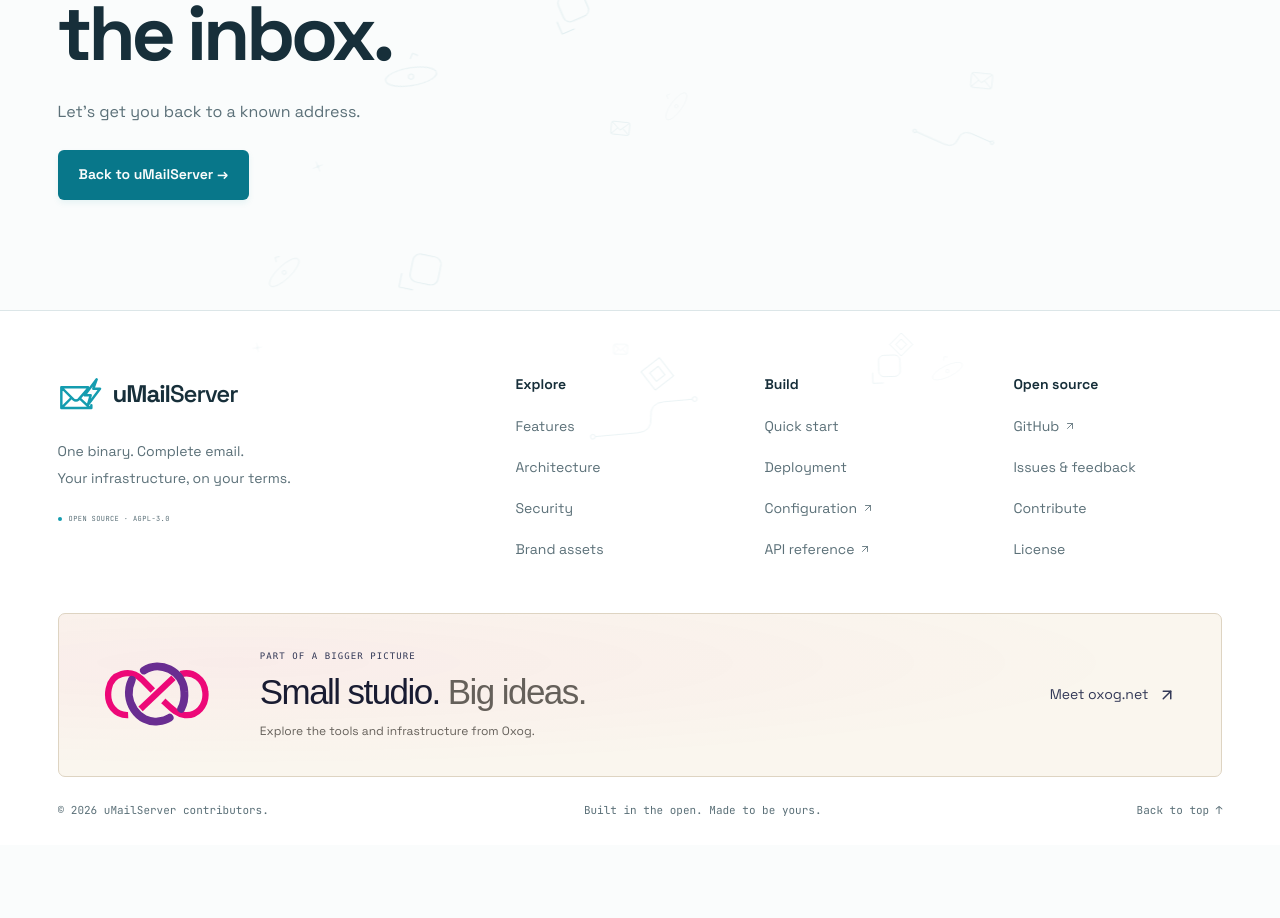
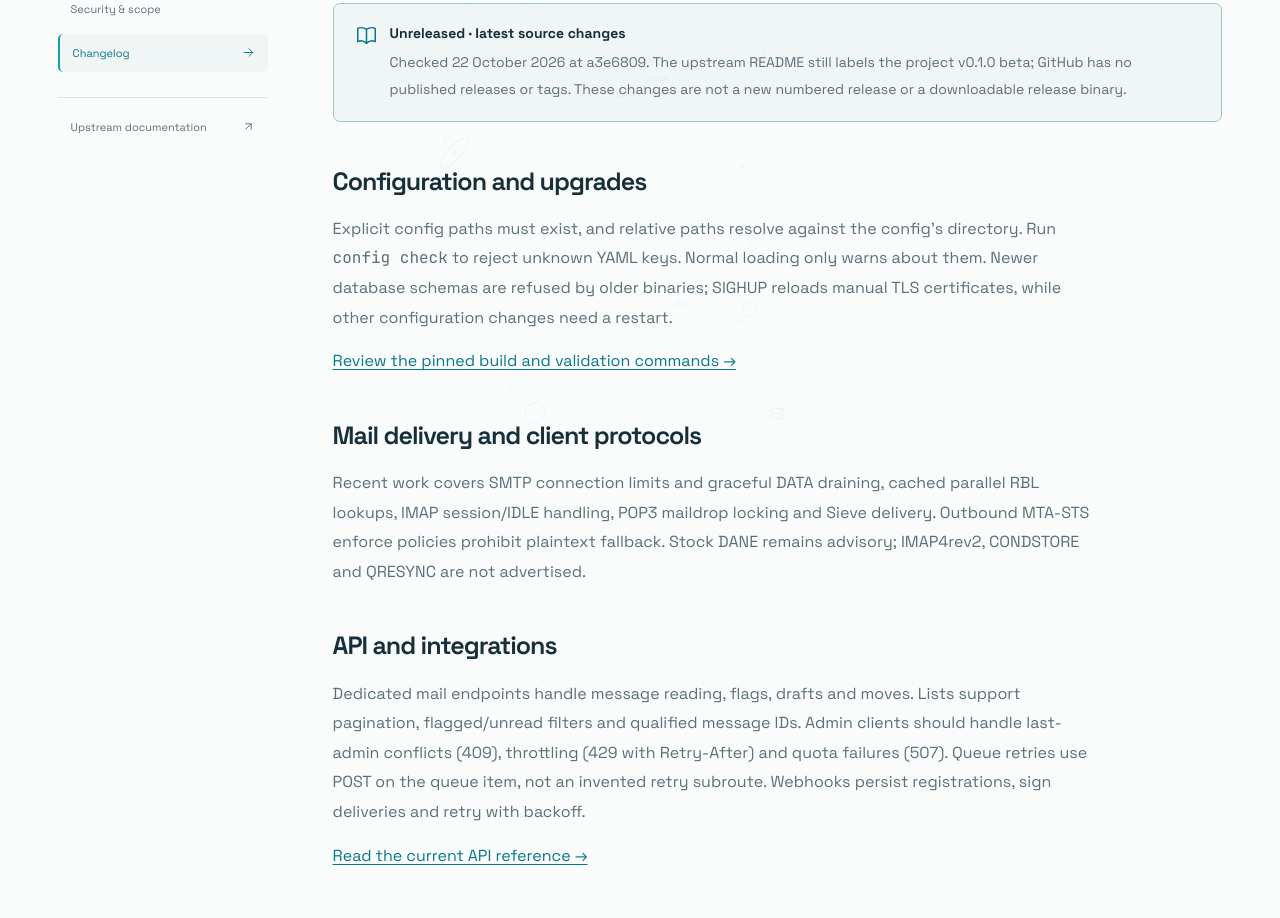
Before and after one commit to uMailServer/umailserver-site, a Next.js app: page /docs/changelog in a window 1280 px wide. Before the commit this address had no page. Shown: the part 358-1276 px from the top of the page. Before the commit the page ends 1203 px from the top, so only its background shows below. Built offline with nearby package versions, Linux system fonts and the light colour scheme.

Commit message:
Refresh product content from current unreleased changelog

```diff
--- a/scripts/check-export.mjs
+++ b/scripts/check-export.mjs
@@ -74,6 +74,7 @@ for (const p of [
   'docs/architecture/',
   'docs/deployment/',
   'docs/security/',
+  'docs/changelog/',
   'brand/',
 ]) {
   const html = await readFile(path.join(root, p, 'index.html'), 'utf8');
--- /dev/null
+++ b/src/app/docs/changelog/page.tsx
@@ -0,0 +1,90 @@
+import type { Metadata } from 'next';
+import Link from 'next/link';
+import { DocsShell, Callout, SourceLink } from '@/components/docs';
+import { productStatus, productRevision, productCheckedOn } from '@/lib/product';
+
+export const metadata: Metadata = {
+  title: 'Changelog',
+  description:
+    'Recent uMailServer mail, API, security and deployment changes, distinguished from published releases.',
+  alternates: { canonical: '/docs/changelog/' },
+};
+
+export default function Changelog() {
+  return (
+    <DocsShell
+      title="What’s changed. What to check."
+      intro="A source-grounded summary of recent changes and what they mean for operators and integrations."
+      path="/docs/changelog/"
+    >
+      <Callout title="Unreleased · latest source changes">
+        Checked {productCheckedOn} at {productRevision.slice(0, 7)}. The upstream README still
+        labels the project {productStatus}; GitHub has no published releases or tags. These changes
+        are not a new numbered release or a downloadable release binary.
+      </Callout>
+      <section>
+        <h2>Configuration and upgrades</h2>
+        <p>
+          Explicit config paths must exist, and relative paths resolve against the config’s
+          directory. Run <code>config check</code> to reject unknown YAML keys. Normal loading only
+          warns about them. Newer database schemas are refused by older binaries; SIGHUP reloads
+          manual TLS certificates, while other configuration changes need a restart.
+        </p>
+        <p>
+          <Link href="/docs/getting-started/">
+            Review the pinned build and validation commands →
+          </Link>
+        </p>
+      </section>
+      <section>
+        <h2>Mail delivery and client protocols</h2>
+        <p>
+          Recent work covers SMTP connection limits and graceful DATA draining, cached parallel RBL
+          lookups, IMAP session/IDLE handling, POP3 maildrop locking and Sieve delivery. Outbound
+          MTA-STS enforce policies prohibit plaintext fallback. Stock DANE remains advisory;
+          IMAP4rev2, CONDSTORE and QRESYNC are not advertised.
+        </p>
+      </section>
+      <section>
+        <h2>API and integrations</h2>
+        <p>
+          Dedicated mail endpoints handle message reading, flags, drafts and moves. Lists support
+          pagination, flagged/unread filters and qualified message IDs. Admin clients should handle
+          last-admin conflicts (409), throttling (429 with Retry-After) and quota failures (507).
+          Queue retries use POST on the queue item, not an invented retry subroute. Webhooks persist
+          registrations, sign deliveries and retry with backoff.
+        </p>
+        <p>
+          <SourceLink file="docs/api-reference.md">Read the current API reference →</SourceLink>
+        </p>
+      </section>
+      <section>
+        <h2>Account security and operations</h2>
+        <p>
+          Login lockouts, TOTP attempt limits, session revocation and expiring API tokens harden
+          account access. Forwarded audit IPs require a trusted proxy. MCP refuses non-loopback
+          binding without an explicit auth token. CLI backups require a stopped server, and restore
+          output is staged in restore_temp/ for inspection.
+        </p>
+        <p>
+          <Link href="/docs/deployment/">Check deployment boundaries →</Link>
+        </p>
+      </section>
+      <section>
+        <h2>Observability and documented scope</h2>
+        <p>
+          Optional OpenTelemetry tracing and authentication-cache metrics accompany the existing
+          Prometheus endpoint. Metrics and /healthz use the metrics listener; /health and
+          /health/ready use the web listener. Web/API/admin listeners still need an HTTPS proxy. MCP
+          queue tools, Contacts and some settings/profile screens remain incomplete.
+        </p>
+        <p>
+          This summary combines the upstream Unreleased notes, including audit rounds 141–220, with
+          the current implementation. Where older prose differs, the linked source snapshot
+          controls. See the <SourceLink file="CHANGELOG.md">full upstream changelog</SourceLink> and{' '}
+          <Link href="/docs/security/">current limitations</Link>.
+        </p>
+      </section>
+    </DocsShell>
+  );
+}
--- a/src/app/sitemap.ts
+++ b/src/app/sitemap.ts
@@ -8,6 +8,7 @@ export default function sitemap(): MetadataRoute.Sitemap {
     'docs/architecture/',
     'docs/deployment/',
     'docs/security/',
+    'docs/changelog/',
     'brand/',
   ].map((path) => ({
     url: `https://umailserver.com/${path}`,
--- a/src/components/docs.tsx
+++ b/src/components/docs.tsx
@@ -1,14 +1,15 @@
 import Link from 'next/link';
 import { Icon } from './icons';
 import { CopyButton } from './interactive';
-export const productRepo = 'https://github.com/uMailServer/uMailServer';
-export const productRevision = 'cc09145f03e150bb6218cf8c32abf3b4675176dd';
+import { productRepo, productRevision, productCheckedOn } from '@/lib/product';
+export { productRepo, productRevision } from '@/lib/product';
 export const docsNav = [
   ['Overview', '/docs/'],
   ['Getting started', '/docs/getting-started/'],
   ['Architecture', '/docs/architecture/'],
   ['Deployment', '/docs/deployment/'],
   ['Security & scope', '/docs/security/'],
+  ['Changelog', '/docs/changelog/'],
 ];
 export function DocsShell({
   title,
@@ -55,8 +56,9 @@ export function DocsShell({
         {children}
         <div className="docs-source">
           Content checked against product source{' '}
-          <a href={`${productRepo}/tree/${productRevision}`}>{productRevision.slice(0, 7)}</a> on 18
-          October 2026. Commands are source-verified; this site does not certify a mail deployment.
+          <a href={`${productRepo}/tree/${productRevision}`}>{productRevision.slice(0, 7)}</a> on{' '}
+          {productCheckedOn}. Commands are source-verified; this site does not certify a mail
+          deployment.
         </div>
       </article>
     </main>
--- a/src/components/interactive.tsx
+++ b/src/components/interactive.tsx
@@ -5,6 +5,7 @@ import { Icon, Logo } from './icons';
 import Link from 'next/link';
 import { usePathname } from 'next/navigation';
 import { AnimationToggle } from './animation-control';
+import { sourceCheckout } from '@/lib/product';
 
 type Theme = 'light' | 'dark' | 'system';
 const themeIcon = { light: 'sun', dark: 'moon', system: 'monitor' };
@@ -260,13 +261,13 @@ const snippets = {
   source: {
     label: 'Build from source',
     file: 'terminal',
-    code: 'git clone https://github.com/uMailServer/uMailServer.git\ncd uMailServer\nmake build\nsudo ./umailserver quickstart admin@example.com\nsudo ./umailserver serve --config /etc/umailserver/umailserver.yaml',
+    code: `${sourceCheckout}\nmake build\nsudo ./umailserver quickstart admin@example.com\nsudo ./umailserver serve --config /etc/umailserver/umailserver.yaml`,
     note: 'Linux / macOS · Go 1.25+, Node.js 20+, npm and make. Review the generated configuration before starting.',
   },
   docker: {
     label: 'Docker',
     file: 'terminal',
-    code: 'git clone https://github.com/uMailServer/uMailServer.git\ncd uMailServer\ndocker build -t umailserver:local .\n# Review the production Compose configuration first:\ncat deploy/docker/production/docker-compose.yml',
+    code: `${sourceCheckout}\ndocker build -t umailserver:local .\n# Review the production Compose configuration first:\ncat deploy/docker/production/docker-compose.yml`,
     note: 'Build the image locally. The production Compose example also includes a TLS reverse proxy; review its volumes, secrets and ports before use.',
   },
 };
--- /dev/null
+++ b/src/lib/product.ts
@@ -0,0 +1,7 @@
+// Product status and source snapshot, checked against upstream on 22 October 2026.
+// Unreleased changes are not a published binary release.
+export const productRepo = 'https://github.com/uMailServer/uMailServer';
+export const productRevision = 'a3e6809f96003ef9dcd3aea1ef2277bc1461201b';
+export const productCheckedOn = '22 October 2026';
+export const productStatus = 'v0.1.0 beta';
+export const sourceCheckout = `git clone ${productRepo}.git\ncd uMailServer\ngit checkout ${productRevision}`;
```
Also changed, not shown: src/app/docs/architecture/page.tsx (+8 -1 lines), src/app/docs/deployment/page.tsx (+11 -0 lines), src/app/docs/getting-started/page.tsx (+13 -10 lines), src/app/docs/page.tsx (+10 -2 lines), src/app/docs/security/page.tsx (+19 -3 lines), src/app/page.tsx (+9 -7 lines), 3 other files (tests, documents, lock files or other folders).
